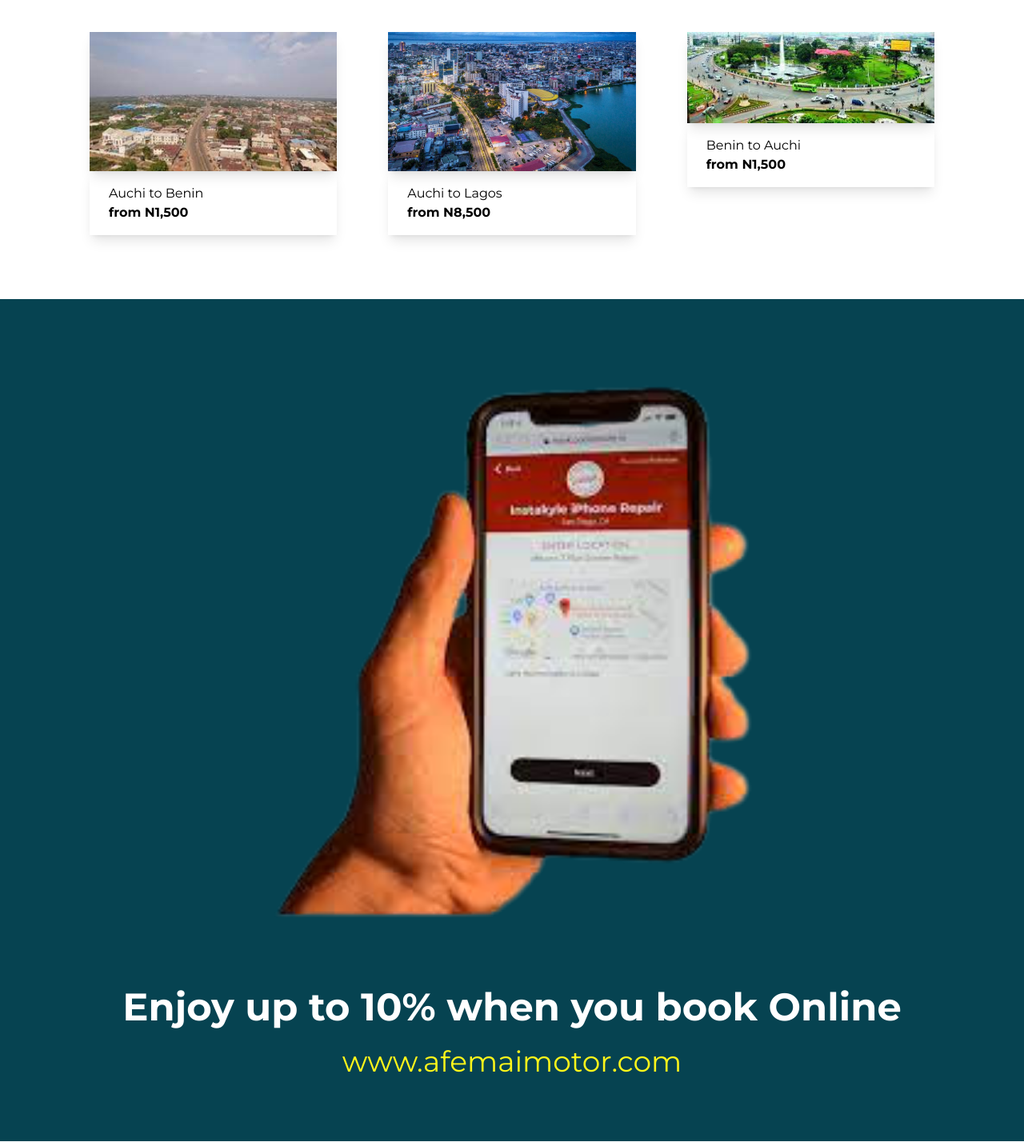
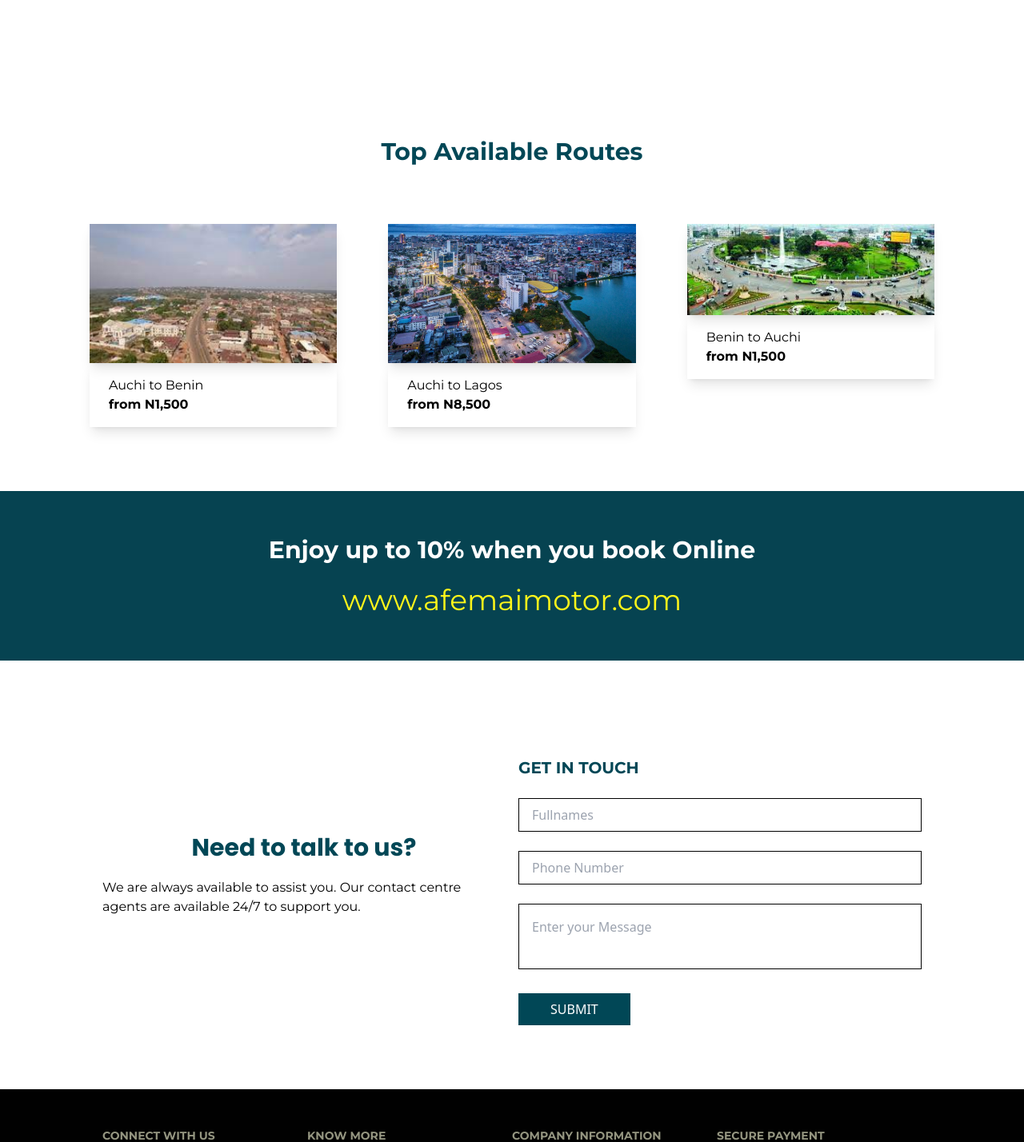
Before and after one commit to JoshuaOyewole/afemai, a React (Create React App) app: page / in a window 1280 px wide. Shown: the part 1260-2688 px from the top of the page at 80% size. Built offline with nearby package versions, Linux system fonts and the light colour scheme.

Commit message:
top-routes margin issues solved

```diff
--- a/src/App.css
+++ b/src/App.css
@@ -1,3 +1,11 @@
+* {
+    -webkit-user-select: none;
+    -khtml-user-select: none;
+    -moz-user-select: none;
+    -ms-user-select: none;
+    user-select: none;
+}
+
 body{
     position: relative;
 }
@@ -18,9 +26,7 @@ body{
     top: 36rem;
     margin: auto;
 }
-/* @media (min-height: 600px && 750px) {
 
-} */
 @media (min-width:768px) {
     .booking {
         top: 42rem;
@@ -38,6 +44,33 @@ body{
     .booking {
         top: 30rem;
         width: 80%;
+    }
+    .top-routes{
+        margin-top: 25rem;
+    }
+}
+@media (min-height: 736px) and (max-width:414px){
+    .top-routes{
+        margin-top: -3rem;
+    }
+    .promoImg{
+        margin: -1rem auto;
+    }
+}
+@media (min-height:667px) and (max-width:375px){
+    .top-routes{
+        margin-top: 0rem;
+    }
+    .promoImg{
+        margin: -1rem auto;
+    }
+}
+@media (min-height:812px) and (max-width:375px){
+    .top-routes{
+        margin-top: -20rem;
+    }
+    .promoImg{
+        margin: -1rem auto;
     }
 }
 /* @media (min-width:1024px) {
--- a/src/components/Contact.js
+++ b/src/components/Contact.js
@@ -2,7 +2,7 @@ import React from 'react'
 
 function Contact() {
     return (
-        <section className='contact-us lg:grid py-20 px-8 md:px-16 lg:grid-cols-2 lg:gap-x-4'>
+        <section className='contact-us lg:grid py-20 px-8 md:px-16 lg:grid-cols-2 lg:gap-x-4 lg:px-32'>
             <div className="text-section lg:self-center">
                 <h2 className="text-heading text-primary  pb-5 text-center text-3xl font-bold font-poppins">
                     Need to talk to us?
@@ -17,15 +17,15 @@ function Contact() {
                 </h3>
                 <form method='POST' name='contact us' className='' netlify='true' >
                     <div className="form-control my-6 w-full">
-                        <input type="text" name="fullnames" id="fullnames" placeholder='Fullnames' className='border py-3 w-full px-4 focus:border-primary'/>
+                        <input type="text" name="fullnames" id="fullnames" placeholder='Fullnames' className='border py-2 w-full px-4 focus:border-primary'/>
                     </div>
                     <div className="form-control my-6">
-                        <input type="number" name="tel" id="tel" className='border py-3 w-full px-4 focus:border-primary' placeholder='Phone Number'/>
+                        <input type="number" name="tel" id="tel" className='border py-2 w-full px-4 focus:border-primary' placeholder='Phone Number'/>
                     </div>
                     <div className="form-control my-6">
                         <textarea name="msg" id="msg" placeholder='Enter your Message' className=' py-4 w-full px-4 resize-none border'></textarea>
                     </div>
-                    <input type="submit" value="Submit" className='uppercase bg-primary px-10 py-3 text-white focus:border-primary'/>
+                    <input type="submit" value="Submit" className='uppercase bg-primary px-10 py-2 text-white focus:border-primary'/>
                 </form>
             </div>
         </section>
--- a/src/components/Footer.js
+++ b/src/components/Footer.js
@@ -9,7 +9,7 @@ function Footer() {
 
     return (
         <>
-        <div className='footer bg-footer py-10 px-8 text-white font-Montserrat md:grid md:grid-cols-4 md:px-16'>
+        <div className='footer bg-footer py-10 px-8 text-white font-Montserrat md:grid md:grid-cols-4 md:px-16 lg:px-32'>
             <div className='py-2'>
                 <h3 className='footer-header uppercase font-Montserrat font-bold text-footerHeading text-sm'>
                     Connect with us
--- a/src/components/Navbar.js
+++ b/src/components/Navbar.js
@@ -12,7 +12,7 @@ function Navbar() {
 
     return (
         <>
-            <div className='info hidden shadow text-xs justify-end px-4 pt-1 lg:px-16 text-brand md:font-semibold'>
+            <div className='info hidden shadow text-xs justify-end px-4 pt-1 lg:px-32 text-brand md:font-semibold'>
                 <li className='flex pr-4 items-center'>
                     <svg xmlns="http://www.w3.org/2000/svg" className="h-5 w-5" viewBox="0 0 20 20" fill="currentColor">
                         <path d="M2 3a1 1 0 011-1h2.153a1 1 0 01.986.836l.74 4.435a1 1 0 01-.54 1.06l-1.548.773a11.037 11.037 0 006.105 6.105l.774-1.548a1 1 0 011.059-.54l4.435.74a1 1 0 01.836.986V17a1 1 0 01-1 1h-2C7.82 18 2 12.18 2 5V3z" />
@@ -25,7 +25,7 @@ function Navbar() {
                     </svg>
                     07032054367</li>
             </div>
-            <nav className='navbar bg-white-800 font-semibold font-Montserrat shadow flex flex-col justify-between md:px-16 md:flex-row md:py-3 lg:py-0 lg:py-1.5'>
+            <nav className='navbar bg-white-800 font-semibold font-Montserrat shadow flex flex-col justify-between md:px-16 md:flex-row md:py-3 lg:py-1.5 lg:px-32'>
                 <div className="logo py-4 px-6 flex text-red">
                     <svg xmlns="http://www.w3.org/2000/svg" className="h-5 w-5"  viewBox="0 0 20 20" fill="currentColor">
                     <path fillRule="evenodd" d="M5.05 4.05a7 7 0 119.9 9.9L10 18.9l-4.95-4.95a7 7 0 010-9.9zM10 11a2 2 0 100-4 2 2 0 000 4z" clipRule="evenodd"  />
--- a/src/pages/Home.js
+++ b/src/pages/Home.js
@@ -17,7 +17,7 @@ function Home() {
             <section className='min-h-screen bg-gray blank'>
                 {/* Hello */}
             </section>
-            <section className=' mt-40 pb-20'>
+            <section className='top-routes mt-40 pb-20'>
                 <h2 className="header-title text-primary py-10 text-center text-3xl font-bold">
                     Top Available Routes
                 </h2>
@@ -29,11 +29,11 @@ function Home() {
                 }
                 </div>
             </section>
-            <section className="promo flex flex-col pt-20 md:bg-tertiary md:pb-10 ">
-                <img src={promoImg} className='-mb-9 md:w-1/2 md:m-auto' alt="Enjoy up to 10% when
+            <section className="promo flex flex-col pt-20 md:bg-tertiary md:pb-10 lg:pt-10 ">
+                <img src={promoImg} className='promoImg -mb-9 md:w-1/2 md:m-auto lg:hidden mx-auto' alt="Enjoy up to 10% when
                     you book Online" />
-                <div className="promo-text text-white bg-tertiary py-10 px-8 text-center">
-                    <h4 className='font-Montserrat font-bold text-2xl md:text-5xl'>Enjoy up to 10% when you book Online</h4>
+                <div className="promo-text text-white bg-tertiary py-10 px-8 text-center lg:py-4">
+                    <h4 className='font-Montserrat font-bold text-2xl md:text-3xl'>Enjoy up to 10% when you book Online</h4>
                     <p className="text-secondary text-lg md:text-4xl font-Montserrat md:pt-6">
                         www.afemaimotor.com
                     </p>
```
